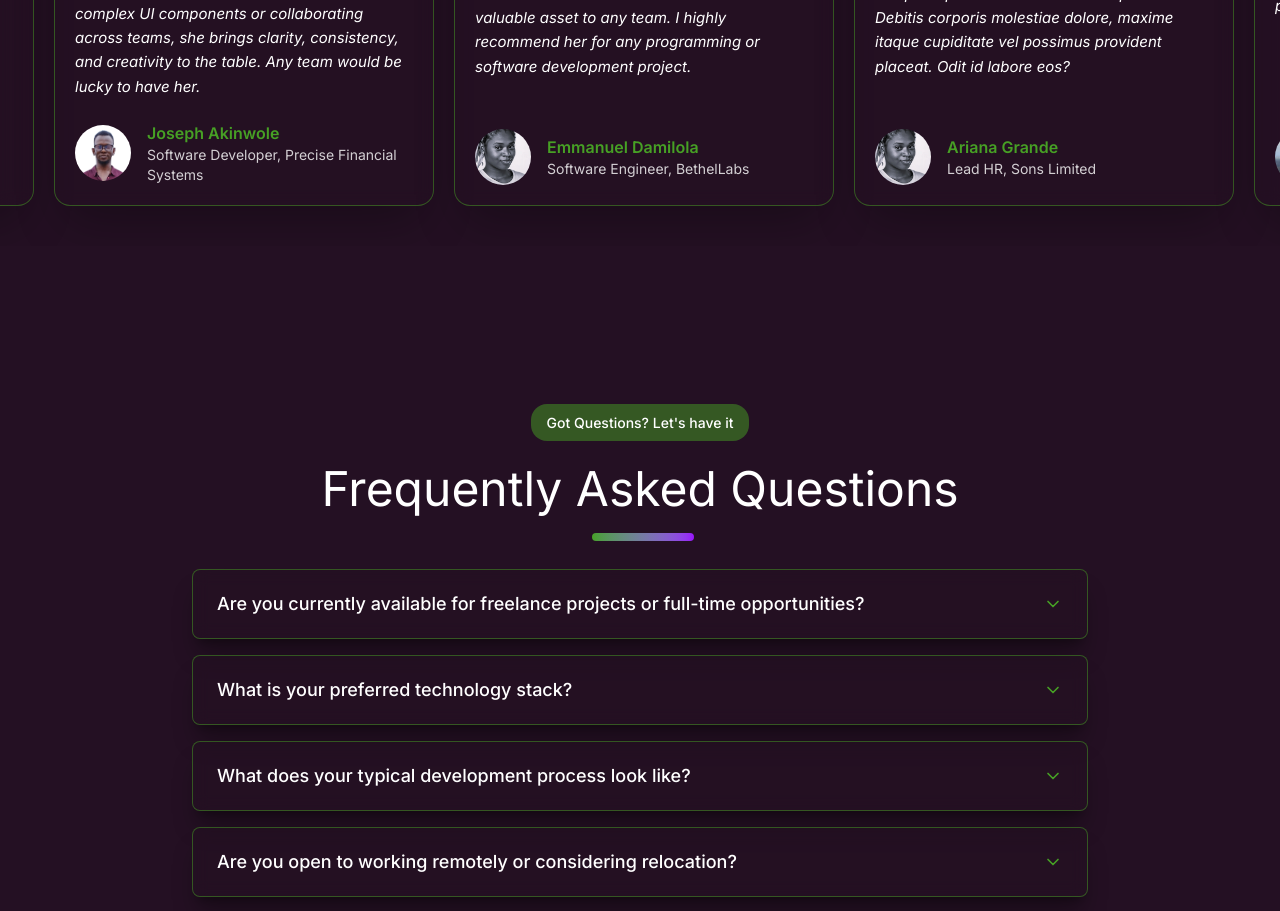
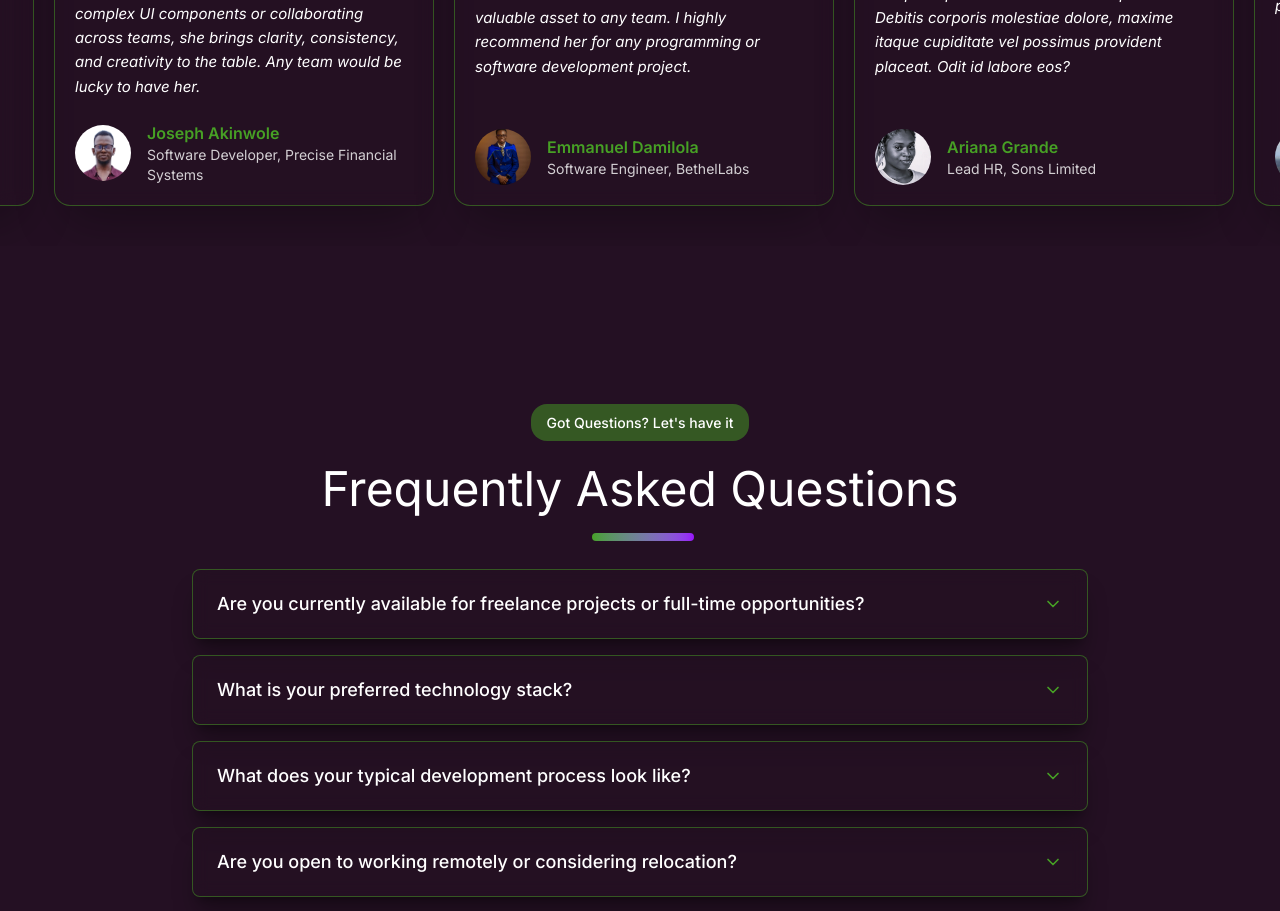
Before and after one commit to Janetngozi/work-portfolio, a React (Vite) app: page / in a window 1280 px wide. Shown: the part 7660-8571 px from the top of the page. Built offline with nearby package versions, Linux system fonts and the light colour scheme.

Commit message:
added Emmanuel's picture and updated my resume

```diff
--- a/src/components/Testimonials.jsx
+++ b/src/components/Testimonials.jsx
@@ -20,7 +20,7 @@ let testimonies = [
   {
     words:
       "Janet is a skilled and collaborative programmer who consistently delivers high-quality work. I've had the pleasure of working with her on several projects, and her strong technical expertise, attention to detail, and excellent communication skills make her a valuable asset to any team. I highly recommend her for any programming or software development project.",
-    images: "images/janet.jpg",
+    images: "images/emmanuel.jpeg",
     name: "Emmanuel Damilola",
     role: "Software Engineer, BethelLabs",
   },
```
Also changed, not shown: public/images/emmanuel.jpeg (added), 1 other file (tests, documents, lock files or other folders).
